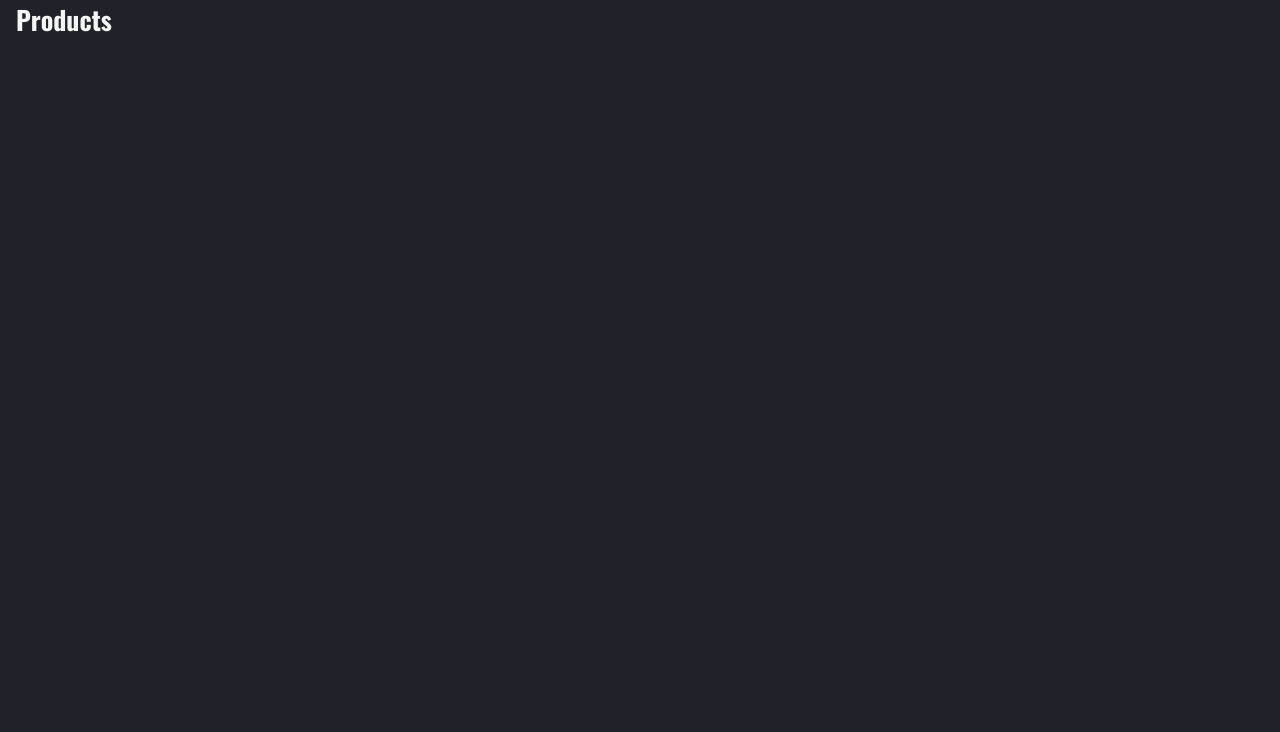
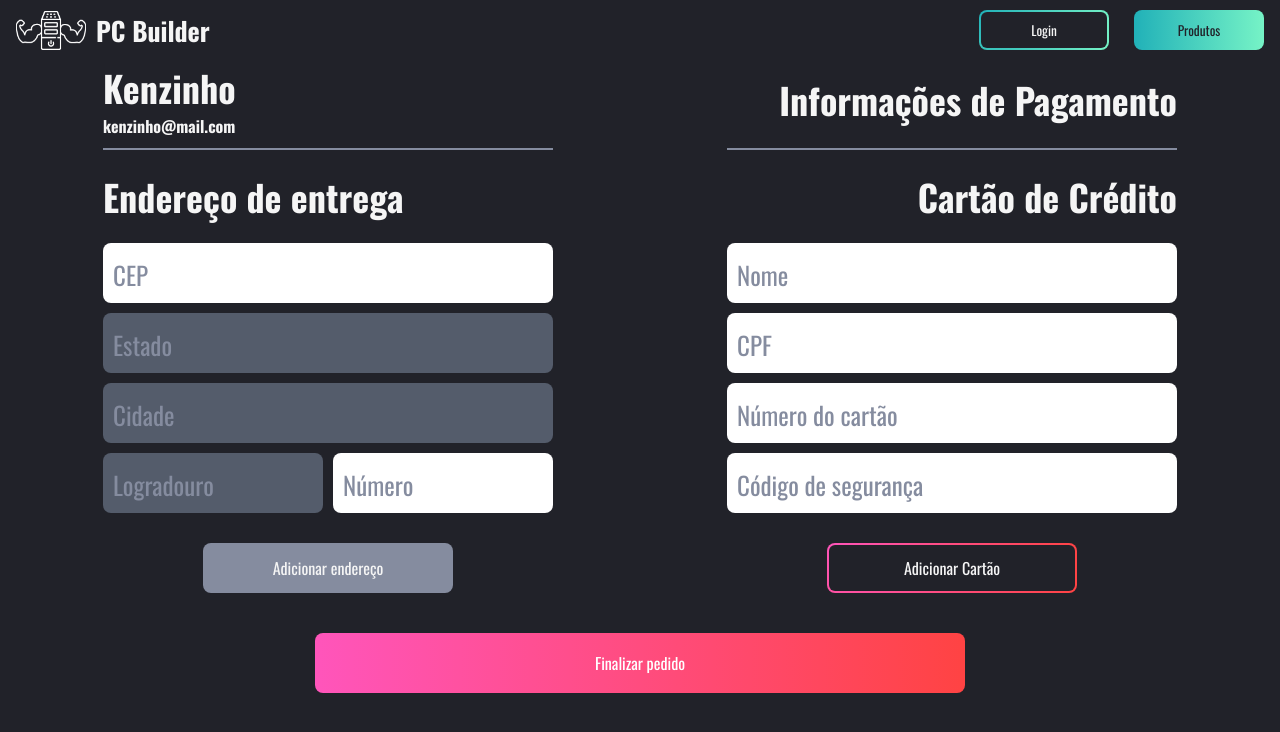
Before and after one commit to igormgg/pc-builder-capstone-q2, a React (Create React App) app: page /checkout in a window 1280 px wide. Before the commit this address led to /. Shown: the top 732 px of the page. Built offline with nearby package versions, Linux system fonts and the light colour scheme; no server answers.

Commit message:
feat: function to add new adress

```diff
--- /dev/null
+++ b/src/pages/Checkout/index.jsx
@@ -0,0 +1,175 @@
+import { useState } from "react";
+import { Redirect } from "react-router";
+import { useEffect } from "react/cjs/react.development";
+import { Button } from "../../components/Button";
+import Header from "../../components/Header";
+import { useAuth } from "../../providers/auth";
+import api from "../../services/api";
+import cep from "../../services/cep";
+import { Container, ChildContainer, CheckoutContainer } from "./styles";
+
+export const Checkout = () => {
+  const [cepError, setCepError] = useState(false);
+  const { token } = useAuth();
+  const userID = localStorage.getItem("userID") || "";
+  const [userInfo, setUserInfo] = useState([]);
+  //   if (!token) {
+  //     return <Redirect to="/sign" />;
+  //   }
+
+  const [address, setAddress] = useState({
+    estado: "",
+    cidade: "",
+    logradouro: "",
+    number: "",
+  });
+
+  const getAddress = (number) => {
+    if (number.length >= 8) {
+      cep
+        .get(`/${number}`)
+        .then((res) => {
+          const data = res.data;
+          setAddress({
+            ...address,
+            estado: data.estado,
+            cidade: data.cidade,
+            logradouro: data.logradouro,
+          });
+          setCepError(false);
+        })
+        .catch((err) => setCepError(true));
+    } else {
+      setAddress({ ...address, estado: "", cidade: "", logradouro: "" });
+    }
+  };
+
+  useEffect(() => {
+    api
+      .get(`/users/${userID}`, {
+        headers: { Authorization: `Bearer ${token}` },
+      })
+      .then((res) => setUserInfo(res.data));
+  }, []);
+
+  const sendAddress = (event) => {
+    event.preventDefault();
+    api
+      .patch(
+        `/users/${userID}`,
+        { address: address },
+        {
+          headers: { Authorization: `Bearer ${token}` },
+        }
+      )
+      .then((res) => {
+        console.log(res);
+      });
+  };
+
+  return (
+    <>
+      <Header
+        buttonIn1="Produtos"
+        buttonIn2="Logout"
+        buttonOut1="Login"
+        buttonOut2="Produtos"
+      ></Header>
+      <Container>
+        <ChildContainer>
+          <div className="section_header">
+            <h3>Kenzinho</h3>
+            <h4>kenzinho@mail.com</h4>
+          </div>
+          <div className="section_body">
+            <h3>Endereço de entrega</h3>
+            <form action="">
+              <div>
+                <input
+                  placeholder="CEP"
+                  onChange={(e) => getAddress(e.target.value)}
+                  type="number"
+                />
+                {cepError && <span>CEP inválido</span>}
+              </div>
+              <div>
+                <input
+                  type="text"
+                  placeholder="Estado"
+                  disabled
+                  value={address.estado}
+                />
+              </div>
+              <div>
+                <input
+                  type="text"
+                  placeholder="Cidade"
+                  disabled
+                  value={address.cidade}
+                />
+              </div>
+              <div className="row_content">
+                <input
+                  type="text"
+                  placeholder="Logradouro"
+                  disabled
+                  value={address.logradouro}
+                />
+                <input
+                  type="text"
+                  placeholder="Número"
+                  type="number"
+                  onChange={(e) =>
+                    setAddress({ ...address, number: e.target.value })
+                  }
+                />
+              </div>
+              <div className="button_content">
+                <Button
+                  size="md"
+                  variant="outlined"
+                  disabled={
+                    !Object.values(address).every((item) => item.length)
+                  }
+                  onClick={sendAddress}
+                >
+                  Adicionar endereço
+                </Button>
+              </div>
+            </form>
+          </div>
+        </ChildContainer>
+        <ChildContainer>
+          <div className="section_header flex_end">
+            <h3>Informações de Pagamento</h3>
+          </div>
+          <div className="section_body flex_end">
+            <h3>Cartão de Crédito</h3>
+            <form action="">
+              <div>
+                <input type="text" placeholder="Nome" />
+              </div>
+              <div>
+                <input type="text" placeholder="CPF" />
+              </div>
+              <div>
+                <input type="text" placeholder="Número do cartão" />
+              </div>
+              <div className="row_content">
+                <input type="text" placeholder="Código de segurança" />
+              </div>
+              <div className="button_content">
+                <Button size="md" variant="outlined">
+                  Adicionar Cartão
+                </Button>
+              </div>
+            </form>
+          </div>
+        </ChildContainer>
+        <CheckoutContainer>
+          <Button size="lg">Finalizar pedido</Button>
+        </CheckoutContainer>
+      </Container>
+    </>
+  );
+};
--- /dev/null
+++ b/src/pages/Checkout/styles.js
@@ -0,0 +1,100 @@
+import styled from "styled-components";
+
+export const Container = styled.div`
+  display: flex;
+  justify-content: space-around;
+  flex-wrap: wrap;
+  padding-bottom: 20px;
+`;
+
+export const ChildContainer = styled.div`
+  display: flex;
+  flex-direction: column;
+  width: 100%;
+  max-width: 450px;
+  min-width: 260px;
+
+  .flex_end {
+    text-align: right;
+  }
+
+  .section_header {
+    padding-bottom: 10px;
+    border-bottom: 2px solid var(--gray2);
+    min-height: 90px;
+    display: flex;
+    flex-direction: column;
+    justify-content: center;
+
+    h3 {
+      width: 100%;
+      font-size: 36px;
+    }
+    span {
+      color: var(--gray2);
+    }
+  }
+
+  .section_body {
+    h3 {
+      font-size: 36px;
+      margin: 20px 0;
+    }
+
+    form {
+      display: flex;
+      flex-direction: column;
+      gap: 10px;
+      div {
+        width: 100%;
+
+        input {
+          width: 100%;
+          height: 60px;
+          border-radius: 8px;
+          padding: 0 10px;
+          font-size: 28px;
+          border: none;
+          &[type="number"] {
+            -moz-appearance: textfield;
+          }
+          ::-webkit-outer-spin-button,
+          ::-webkit-inner-spin-button {
+            -webkit-appearance: none;
+            margin: 0;
+          }
+
+          &::placeholder {
+            font-size: 25px;
+            color: var(--gray2);
+          }
+
+          &:disabled {
+            background: var(--gray3);
+            color: white;
+          }
+        }
+      }
+
+      .row_content {
+        display: flex;
+        gap: 10px;
+      }
+
+      .button_content {
+        padding: 20px 0;
+        display: grid;
+        place-items: center;
+      }
+    }
+  }
+`;
+
+export const CheckoutContainer = styled.div`
+  padding-top: 20px;
+  width: 100%;
+  margin: 0 auto;
+  display: flex;
+  justify-content: center;
+  align-items: center;
+`;
--- a/src/routes/index.jsx
+++ b/src/routes/index.jsx
@@ -2,6 +2,7 @@ import { Route, Switch, useHistory } from "react-router";
 import Build from "../pages/Build";
 import Cart from "../pages/Cart";
 import CategoryProducts from "../pages/CategoryProducts";
+import { Checkout } from "../pages/Checkout";
 import Products from "../pages/Products";
 import Sign from "../pages/Sign";
 
@@ -25,6 +26,9 @@ const Routes = () => {
       <Route exact path="/build/:category">
         <CategoryProducts />
       </Route>
+      <Route exact path="/checkout">
+        <Checkout></Checkout>
+      </Route>
       <Route>{() => history.push("/")}</Route>
     </Switch>
   );
--- /dev/null
+++ b/src/services/cep.js
@@ -0,0 +1,7 @@
+import axios from "axios";
+
+const cep = axios.create({
+  baseURL: "https://api.postmon.com.br/v1/cep",
+});
+
+export default cep;
```
